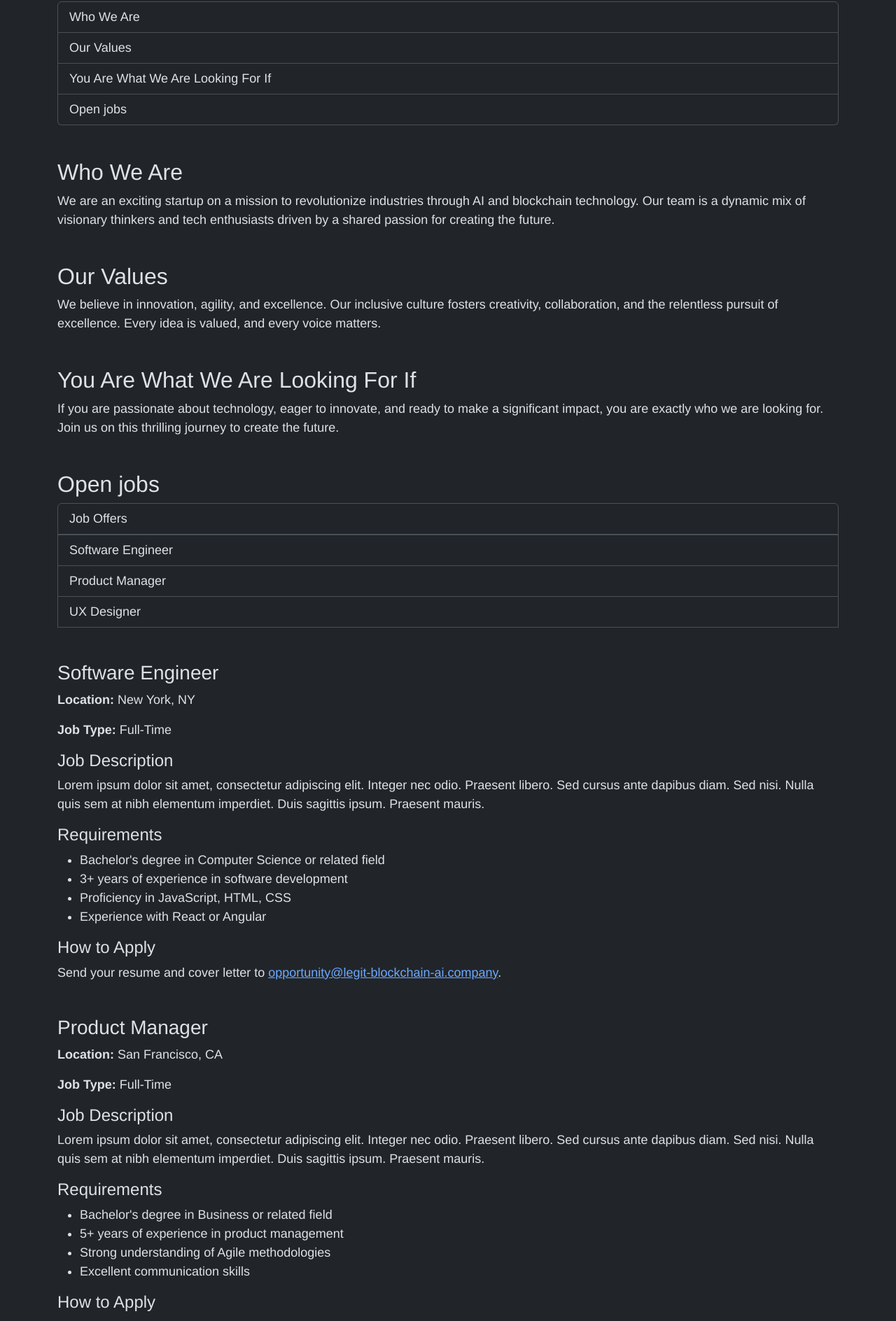
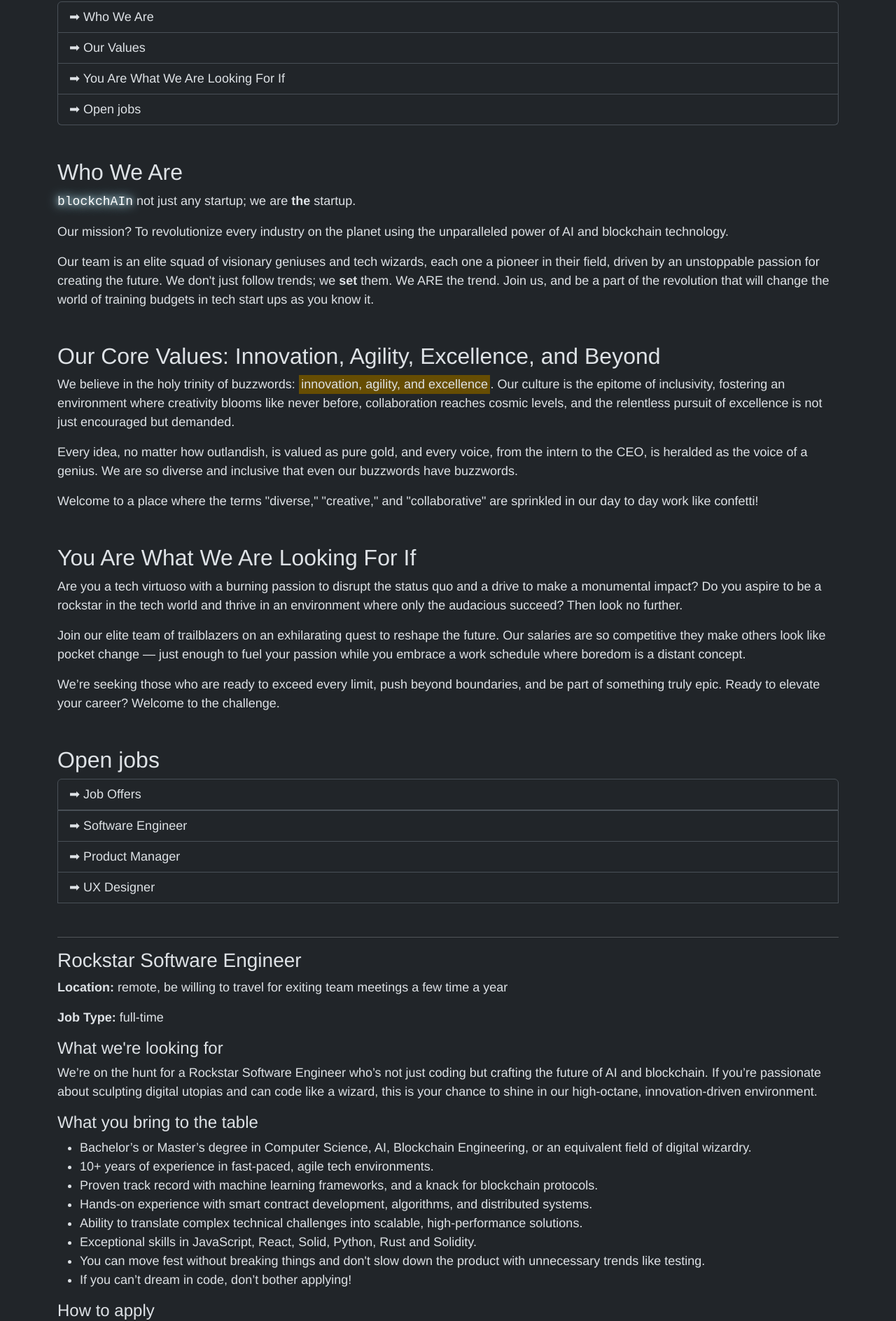
Before and after one commit to programmiri/blockchAIn, a Nuxt app: page /career in a window 1280 px wide. Shown: the part 580-2468 px from the top of the page at 70% size. Built offline with nearby package versions, Linux system fonts and the light colour scheme.

Commit message:
Update career page
Signed-off-by: Mirjam Aulbach <me@programmiri.rocks>

```diff
--- a/pages/career.vue
+++ b/pages/career.vue
@@ -6,26 +6,32 @@
 
       <!-- Intro Links -->
       <div class="list-group mb-5">
-        <a href="#who-we-are" class="list-group-item list-group-item-action">Who We Are</a>
-        <a href="#our-values" class="list-group-item list-group-item-action">Our Values</a>
-        <a href="#you-are-what-we-are-looking-for" class="list-group-item list-group-item-action">You Are What We Are Looking For If</a>
-        <a href="#open-jobs" class="list-group-item list-group-item-action">Open jobs</a>
+        <a href="#who-we-are" class="list-group-item list-group-item-action">➡ Who We Are</a>
+        <a href="#our-values" class="list-group-item list-group-item-action">➡ Our Values</a>
+        <a href="#you-are-what-we-are-looking-for" class="list-group-item list-group-item-action">➡ You Are What We Are Looking For If</a>
+        <a href="#open-jobs" class="list-group-item list-group-item-action">➡ Open jobs</a>
       </div>
 
       <!-- Intro Sections -->
       <div id="who-we-are" class="mb-5">
         <h2>Who We Are</h2>
-        <p>We are an exciting startup on a mission to revolutionize industries through AI and blockchain technology. Our team is a dynamic mix of visionary thinkers and tech enthusiasts driven by a shared passion for creating the future.</p>
+        <p><CompanyName /> not just any startup; we are <strong>the</strong> startup.</p>
+        <p>Our mission? To revolutionize every industry on the planet using the unparalleled power of AI and blockchain technology.</p>
+         <p>Our team is an elite squad of visionary geniuses and tech wizards, each one a pioneer in their field, driven by an unstoppable passion for creating the future. We don't just follow trends; we <b>set</b> them. We ARE the trend. Join us, and be a part of the revolution that will change the world of training budgets in tech start ups as you know it.</p>
       </div>
 
       <div id="our-values" class="mb-5">
-        <h2>Our Values</h2>
-        <p>We believe in innovation, agility, and excellence. Our inclusive culture fosters creativity, collaboration, and the relentless pursuit of excellence. Every idea is valued, and every voice matters.</p>
+        <h2>Our Core Values: Innovation, Agility, Excellence, and Beyond</h2>
+        <p>We believe in the holy trinity of buzzwords: <mark>innovation, agility, and excellence</mark>. Our culture is the epitome of inclusivity, fostering an environment where creativity blooms like never before, collaboration reaches cosmic levels, and the relentless pursuit of excellence is not just encouraged but demanded.</p>
+        <p>Every idea, no matter how outlandish, is valued as pure gold, and every voice, from the intern to the CEO, is heralded as the voice of a genius. We are so diverse and inclusive that even our buzzwords have buzzwords.</p>
+        <p>Welcome to a place where the terms "diverse," "creative," and "collaborative" are sprinkled in our day to day work like confetti!</p>
       </div>
 
       <div id="you-are-what-we-are-looking-for" class="mb-5">
         <h2>You Are What We Are Looking For If</h2>
-        <p>If you are passionate about technology, eager to innovate, and ready to make a significant impact, you are exactly who we are looking for. Join us on this thrilling journey to create the future.</p>
+        <p>Are you a tech virtuoso with a burning passion to disrupt the status quo and a drive to make a monumental impact? Do you aspire to be a rockstar in the tech world and thrive in an environment where only the audacious succeed? Then look no further.</p>
+        <p>Join our elite team of trailblazers on an exhilarating quest to reshape the future. Our salaries are so competitive they make others look like pocket change — just enough to fuel your passion while you embrace a work schedule where boredom is a distant concept.</p>
+        <p>We’re seeking those who are ready to exceed every limit, push beyond boundaries, and be part of something truly epic. Ready to elevate your career? Welcome to the challenge.</p>
       </div>
 
       <!-- Job Details -->
@@ -33,64 +39,77 @@
       <h2>Open jobs</h2>
       <!-- Job List Links -->
       <div class="list-group mb-5">
-        <a href="#job-offers" class="list-group-item list-group-item-action">Job Offers</a>
+        <a href="#job-offers" class="list-group-item list-group-item-action">➡ Job Offers</a>
         <div id="job-offers" class="ml-3">
-          <a href="#job1" class="list-group-item list-group-item-action">Software Engineer</a>
-          <a href="#job2" class="list-group-item list-group-item-action">Product Manager</a>
-          <a href="#job3" class="list-group-item list-group-item-action">UX Designer</a>
+          <a href="#job1" class="list-group-item list-group-item-action">➡ Software Engineer</a>
+          <a href="#job2" class="list-group-item list-group-item-action">➡ Product Manager</a>
+          <a href="#job3" class="list-group-item list-group-item-action">➡ UX Designer</a>
         </div>
       </div>
 
     </div>
+    <hr />
       <div id="job1" class="mb-5">
-        <h3>Software Engineer</h3>
-        <p><strong>Location:</strong> New York, NY</p>
-        <p><strong>Job Type:</strong> Full-Time</p>
-        <h4>Job Description</h4>
-        <p>Lorem ipsum dolor sit amet, consectetur adipiscing elit. Integer nec odio. Praesent libero. Sed cursus ante dapibus diam. Sed nisi. Nulla quis sem at nibh elementum imperdiet. Duis sagittis ipsum. Praesent mauris.</p>
-        <h4>Requirements</h4>
+        <h3>Rockstar Software Engineer</h3>
+        <p><strong>Location:</strong> remote, be willing to travel for exiting team meetings a few time a year</p>
+        <p><strong>Job Type:</strong> full-time</p>
+        <h4>What we're looking for</h4>
+        <p>We’re on the hunt for a Rockstar Software Engineer who’s not just coding but crafting the future of AI and blockchain. If you’re passionate about sculpting digital utopias and can code like a wizard, this is your chance to shine in our high-octane, innovation-driven environment.</p>
+        <h4>What you bring to the table</h4>
         <ul>
-          <li>Bachelor's degree in Computer Science or related field</li>
-          <li>3+ years of experience in software development</li>
-          <li>Proficiency in JavaScript, HTML, CSS</li>
-          <li>Experience with React or Angular</li>
+          <li>Bachelor’s or Master’s degree in Computer Science, AI, Blockchain Engineering, or an equivalent field of digital wizardry.</li>
+          <li>10+ years of experience in fast-paced, agile tech environments.</li>
+          <li>Proven track record with machine learning frameworks, and a knack for blockchain protocols.</li>
+          <li>Hands-on experience with smart contract development, algorithms, and distributed systems.</li>
+          <li>Ability to translate complex technical challenges into scalable, high-performance solutions.</li>
+          <li>Exceptional skills in JavaScript, React, Solid, Python, Rust and Solidity.</li>
+          <li>You can move fest without breaking things and don't slow down the product with unnecessary trends like testing.</li>
+          <li>If you can’t dream in code, don’t bother applying!</li>
         </ul>
-        <h4>How to Apply</h4>
-        <p>Send your resume and cover letter to <a href="mailto:opportunity@legit-blockchain-ai.company">opportunity@legit-blockchain-ai.company</a>.</p>
+        <h4>How to apply</h4>
+        <p>Send your resume and cover letter to <a href="mailto:adventure@legit-blockchain-ai.company">adventure@legit-blockchain-ai.company</a>.</p>
       </div>
 
+    <hr />
       <div id="job2" class="mb-5">
         <h3>Product Manager</h3>
-        <p><strong>Location:</strong> San Francisco, CA</p>
-        <p><strong>Job Type:</strong> Full-Time</p>
-        <h4>Job Description</h4>
-        <p>Lorem ipsum dolor sit amet, consectetur adipiscing elit. Integer nec odio. Praesent libero. Sed cursus ante dapibus diam. Sed nisi. Nulla quis sem at nibh elementum imperdiet. Duis sagittis ipsum. Praesent mauris.</p>
-        <h4>Requirements</h4>
+        <p><strong>Location:</strong> remote, be willing to travel for exiting team meetings a few time a year</p>
+        <p><strong>Job Type:</strong> full-time</p>
+        <h4>What we're looking for</h4>
+        <p>Are you a visionary product maestro ready to orchestrate the next big leap in AI and blockchain technology? We’re seeking a Product Manager who doesn’t just manage products but redefines what’s possible. At our revolutionary startup, you’ll be the mastermind behind groundbreaking features that blend deep learning with decentralized solutions.</p>
+        <p>Shape user experiences that will set new industry standards and drive our products to the forefront of technological evolution. If you’re a strategic visionary with a knack for translating market needs into awe-inspiring product innovations, we want you at the helm.</p>
+        <h4>What you bring to the table</h4>
         <ul>
-          <li>Bachelor's degree in Business or related field</li>
-          <li>5+ years of experience in product management</li>
-          <li>Strong understanding of Agile methodologies</li>
-          <li>Excellent communication skills</li>
+          <li>Bachelor’s or Master’s degree in Product Management, Business, or a related field with a focus on futuristic tech.</li>
+          <li>10+ years of experience in fast-paced, agile tech environments.</li>
+          <li>Experience in leading cross-functional teams to deliver disruptive, cutting-edge solutions that push the boundaries of innovation.</li>
+          <li>Proficiency in Agile methodologies, Scrum frameworks, and a deep understanding of user-centric design principles.</li>
+          <li>Ability to harness data analytics and machine learning insights to drive product decisions and optimize performance.</li>
+          <li>A history of success with go-to-market strategies, KPI-driven results, and growth hacking for tech products that defy expectations.</li>
+          <li>If you need the CPO holding your hand during work, don’t bother applying!</li>
         </ul>
-        <h4>How to Apply</h4>
-        <p>Send your resume and cover letter to <a href="mailto:opportunity@legit-blockchain-ai.company">opportunity@legit-blockchain-ai.company</a>.</p>
+        <h4>How to apply</h4>
+        <p>Send your resume and cover letter to <a href="mailto:adventure@legit-blockchain-ai.company">adventure@legit-blockchain-ai.company</a>.</p>
       </div>
-
+    <hr />
       <div id="job3" class="mb-5">
         <h3>UX Designer</h3>
-        <p><strong>Location:</strong> Austin, TX</p>
-        <p><strong>Job Type:</strong> Full-Time</p>
-        <h4>Job Description</h4>
-        <p>Lorem ipsum dolor sit amet, consectetur adipiscing elit. Integer nec odio. Praesent libero. Sed cursus ante dapibus diam. Sed nisi. Nulla quis sem at nibh elementum imperdiet. Duis sagittis ipsum. Praesent mauris.</p>
-        <h4>Requirements</h4>
+        <p><strong>Location:</strong> remote, be willing to travel for exiting team meetings a few time a year</p>
+        <p><strong>Job Type:</strong> full-time</p>
+        <h4>What we're looking for</h4>
+        <p>Are you a UX designer with the foresight to create user experiences that will transcend the ordinary? We’re looking for a design luminary to join our avant-garde startup and craft interfaces that meld seamlessly with the realms of AI and blockchain.</p>
+        <p>In our dynamic environment, you’ll not just design; you’ll sculpt intuitive, revolutionary experiences that set new benchmarks for user engagement and satisfaction. If you thrive on pushing the envelope of user experience and transforming complex technologies into accessible, delightful interactions, this is your stage.</p>
+        <h4>What you bring to the table</h4>
         <ul>
-          <li>Bachelor's degree in Design or related field</li>
-          <li>4+ years of experience in UX design</li>
-          <li>Proficiency with design tools such as Sketch, Figma, Adobe XD</li>
-          <li>Strong portfolio demonstrating user-centered design</li>
+          <li>Bachelor’s or Master’s degree in UX Design, Human-Computer Interaction, or a related field, with an obsession for futuristic design principles.</li>
+          <li>10+ years of experience in fast-paced, agile tech environments.</li>
+          <li>Proven mastery in design thinking, wireframing, and prototyping tools like Sketch, Figma, or Adobe XD.</li>
+          <li>Deep experience in designing for AI-driven interfaces and blockchain applications that balance sophistication with usability.</li>
+          <li>Ability to transform complex, technical concepts into sleek, user-friendly interfaces that captivate and engage.</li>
+          <li>A portfolio showcasing innovative, cutting-edge UX solutions and a history of disruptive design projects.</li>
         </ul>
-        <h4>How to Apply</h4>
-        <p>Send your resume and cover letter to <a href="mailto:opportunity@legit-blockchain-ai.company">opportunity@legit-blockchain-ai.company</a>.</p>
+        <h4>How to apply</h4>
+        <p>Send your resume and cover letter to <a href="mailto:adventure@legit-blockchain-ai.company">adventure@legit-blockchain-ai.company</a>.</p>
       </div>
 
 
```
